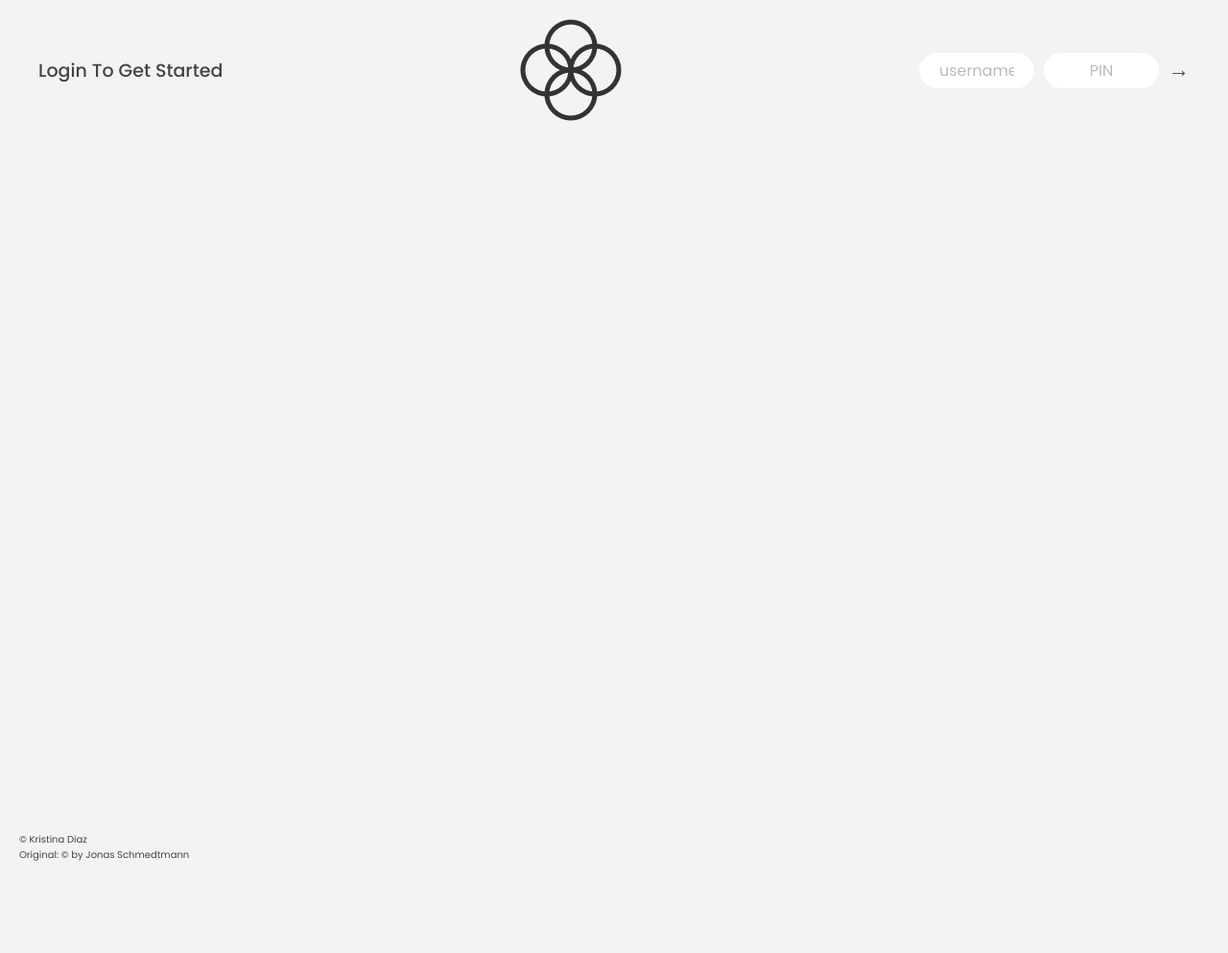
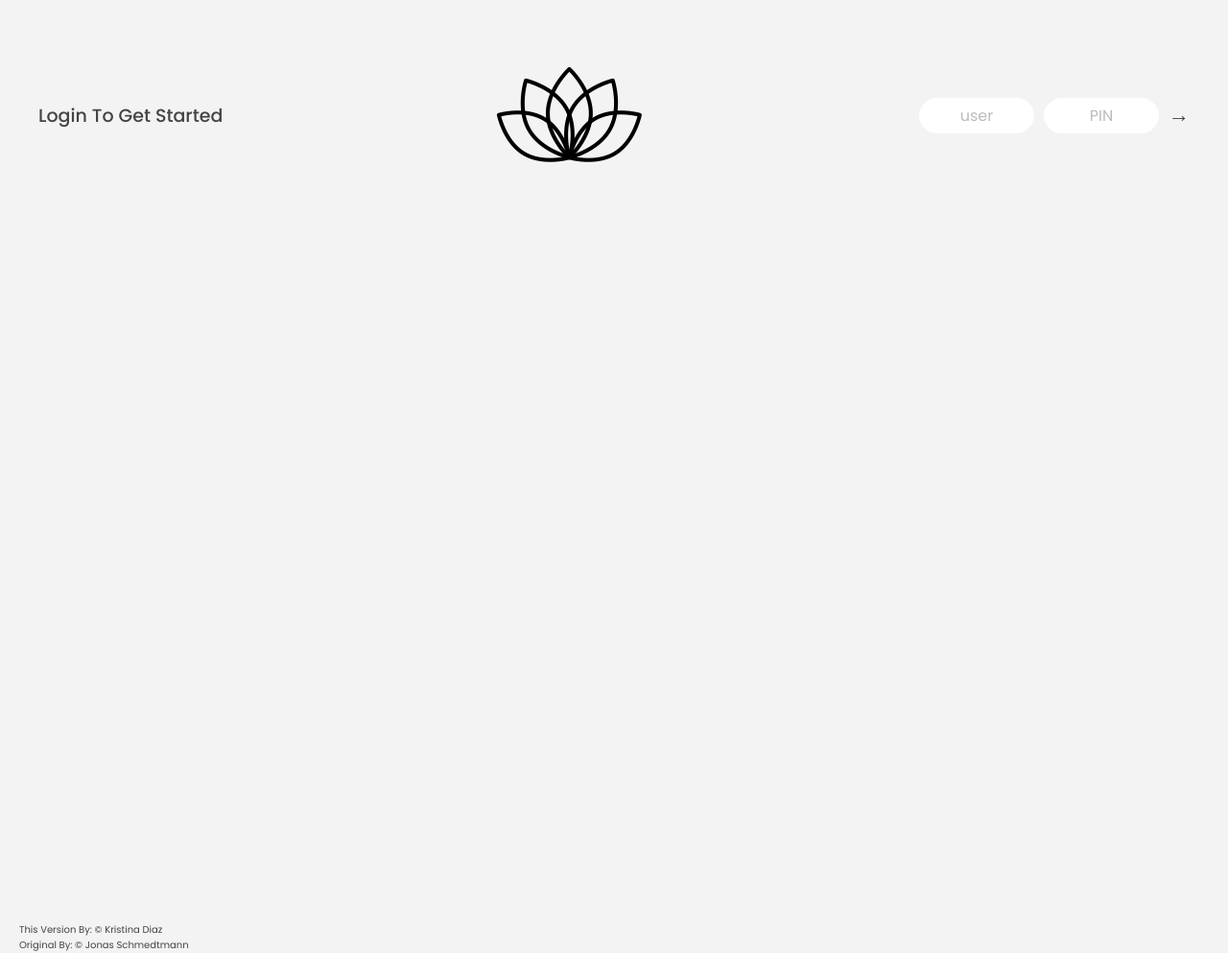
Before and after one commit to kristinadiaz/bankest-app, a plain HTML site: page index.html in a window 1280 px wide. Shown: the whole page at 96% size. Before the commit the page ends 899 px from the top, so only its background shows below. Drawn offline with Linux system fonts and the light colour scheme.

Commit message:
made some slight changes to html

```diff
--- a/index.html
+++ b/index.html
@@ -4,7 +4,7 @@
     <meta charset="UTF-8" />
     <meta name="viewport" content="width=device-width, initial-scale=1.0" />
     <meta http-equiv="X-UA-Compatible" content="ie=edge" />
-    <link rel="shortcut icon" type="image/png" href="/icon.png" />
+    <link rel="shortcut icon" type="image/png" href="/flower.png" />
     <link
       href="https://fonts.googleapis.com/css?family=Poppins:400,500,600&display=swap"
       rel="stylesheet"
@@ -16,11 +16,11 @@
     <!-- Top Navigation -->
     <nav>
       <p class="welcome">Login To Get Started</p>
-      <img src="logo.png" alt="logo" class="logo" />
+      <img src="flower.png" alt="logo" class="logo" />
       <form class="login">
         <input
           type="text"
-          placeholder="username"
+          placeholder="user"
           class="login-input login-input-user"
         />
         <input
@@ -111,9 +111,9 @@
     </main>
     <!-- Footer -->
     <footer>
-        &copy; Kristina Diaz
+        This Version By: &copy; Kristina Diaz
         <br/>
-        Original: &copy; by Jonas Schmedtmann
+        Original By: &copy; Jonas Schmedtmann
     </footer>
     <script src="script.js"></script>
   </body>
```
Also changed, not shown: flower.png (added).
